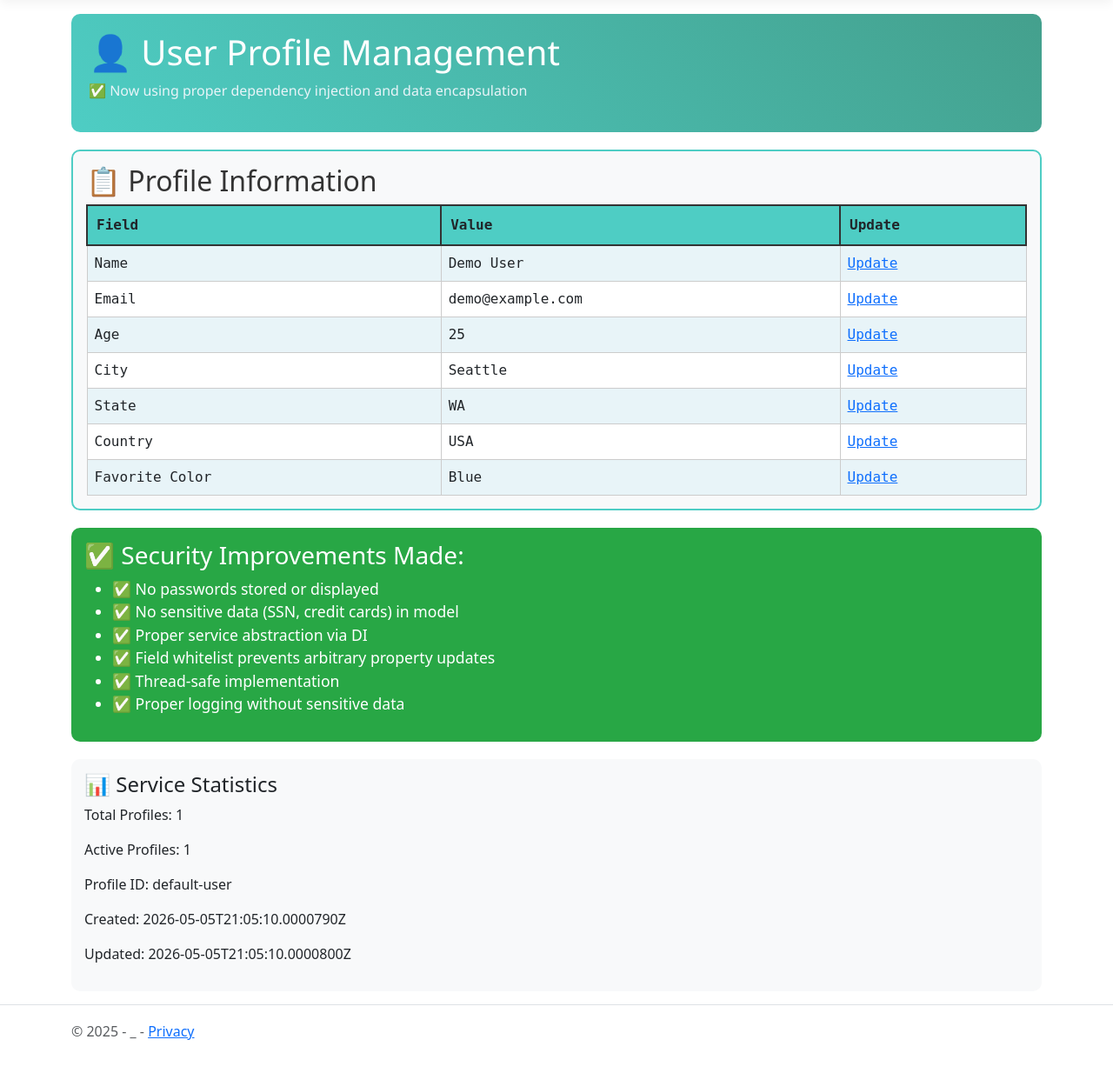
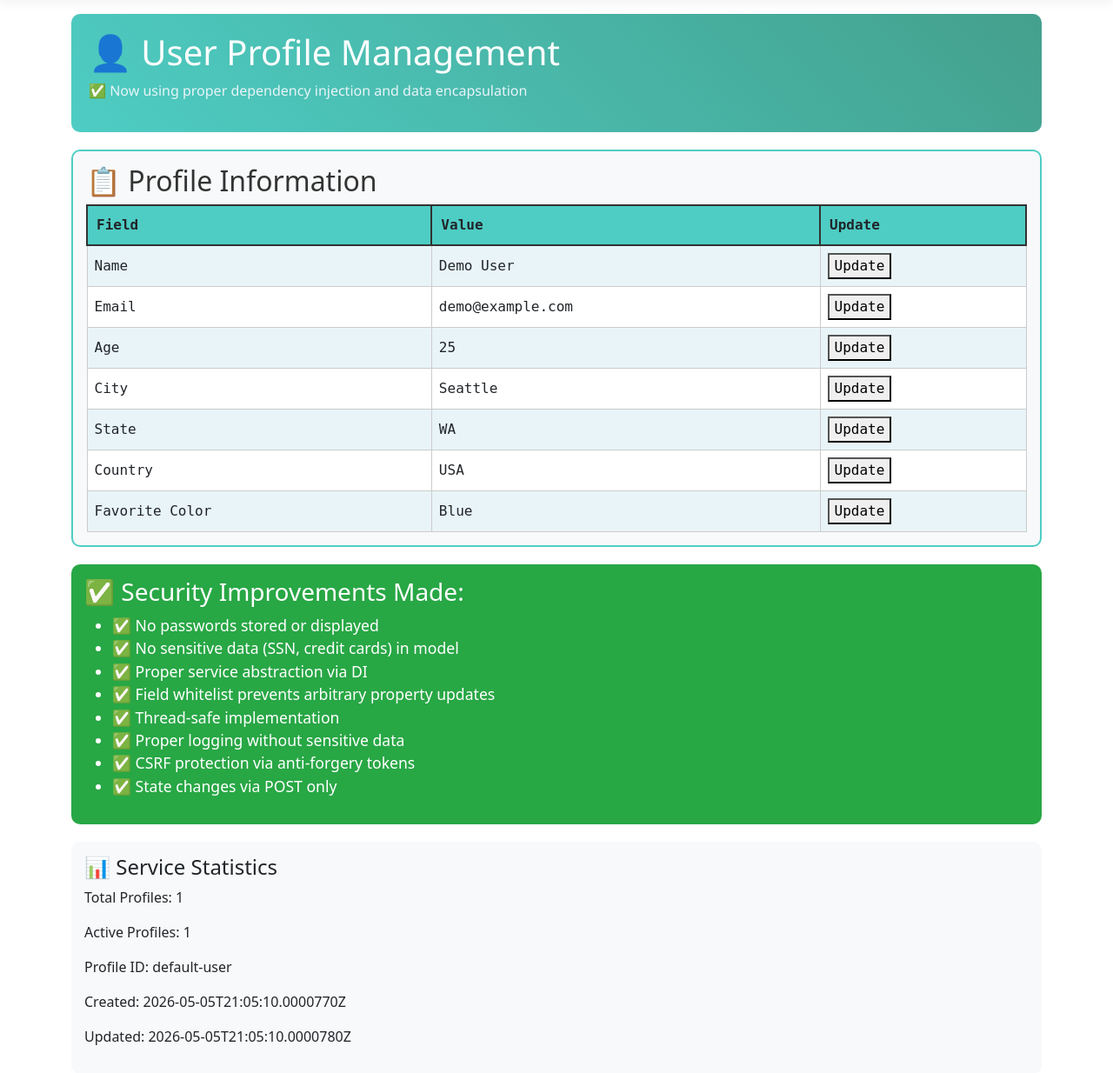
Before and after one commit to rbmathis/Demo1, an ASP.NET Core app: page /Home/GodObjectProfile in a window 1280 px wide. Shown: the part 57-1291 px from the top of the page at 87% size. Before the commit the page ends 1253 px from the top, so only its background shows below. Run offline with ASP.NET Core 8, Linux system fonts and the light colour scheme; style sheets or scripts are compiled from the project's sources; some libraries are stand-ins or nearby versions.

Commit message:
fix: convert GodObjectProfile mutations to POST
Agent-Logs-Url: https://github.com/rbmathis/Demo1/sessions/c3d22630-1f6e-4b82-b433-bf1d0e2bf7ef

Co-authored-by: rbmathis <25754016+rbmathis@users.noreply.github.com>

```diff
--- a/Controllers/HomeController.cs
+++ b/Controllers/HomeController.cs
@@ -128,30 +128,44 @@ public class HomeController : Controller
     // ╚══════════════════════════════════════════════════════════════════════════════╝
 
     /// <summary>
-    /// Profile management demo - now using proper DI and encapsulation.
-    /// The view still shows "anti-pattern" styling for demo purposes.
+    /// Displays the profile management demo with the current profile and profile statistics.
     /// </summary>
+    /// <param name="action">Unused legacy query parameter retained for compatibility.</param>
+    /// <param name="field">Unused legacy query parameter retained for compatibility.</param>
+    /// <param name="value">Unused legacy query parameter retained for compatibility.</param>
+    /// <returns>The GodObjectProfile view.</returns>
     public async Task<IActionResult> GodObjectProfile(string action = "", string field = "", string value = "")
     {
         var profile = await _userProfileService.GetProfileAsync("");
-
-        if (!string.IsNullOrEmpty(action) && action == "update" && !string.IsNullOrEmpty(field))
-        {
-            try
-            {
-                profile = await _userProfileService.UpdateFieldAsync("", field, value);
-            }
-            catch (ArgumentException ex)
-            {
-                _logger.LogWarning(ex, "Invalid field update attempt: {Field}", field);
-                ViewBag.Error = ex.Message;
-            }
-        }
 
         ViewBag.Profile = profile;
         ViewBag.Stats = _userProfileService.GetStats();
 
         return View();
+    }
+
+    /// <summary>
+    /// Updates a single profile field and redirects back to the profile page.
+    /// </summary>
+    /// <param name="field">The profile field to update.</param>
+    /// <param name="value">The new value for the field.</param>
+    /// <returns>A redirect to <see cref="GodObjectProfile(string, string, string)"/>.</returns>
+    [HttpPost]
+    [ValidateAntiForgeryToken]
+    public async Task<IActionResult> GodObjectProfileUpdate(string field, string value)
+    {
+        try
+        {
+            await _userProfileService.UpdateFieldAsync("", field, value);
+            TempData["Success"] = "Profile updated successfully.";
+        }
+        catch (ArgumentException ex)
+        {
+            _logger.LogWarning(ex, "Invalid field update attempt: {Field}", field);
+            TempData["Error"] = ex.Message;
+        }
+
+        return RedirectToAction(nameof(GodObjectProfile));
     }
 
     /// <summary>
--- a/Views/Home/GodObjectProfile.cshtml
+++ b/Views/Home/GodObjectProfile.cshtml
@@ -16,6 +16,20 @@
     </h1>
     <p style="color: #e8f4f8;">✅ Now using proper dependency injection and data encapsulation</p>
 </div>
+
+@if (TempData["Success"] != null)
+{
+    <div style="margin-top: 15px; padding: 15px; background: #d4edda; border: 2px solid #28a745; border-radius: 5px; color: #155724;">
+        <strong>✅ Success:</strong> @TempData["Success"]
+    </div>
+}
+
+@if (TempData["Error"] != null)
+{
+    <div style="margin-top: 15px; padding: 15px; background: #ffcccc; border: 2px solid #cc0000; border-radius: 5px;">
+        <strong>⚠️ Error:</strong> @TempData["Error"]
+    </div>
+}
 
 @if (ViewBag.Error != null)
 {
@@ -36,37 +50,86 @@
         <tr style="background: #e8f4f8;">
             <td style="padding: 8px; border: 1px solid #ccc;">Name</td>
             <td style="padding: 8px; border: 1px solid #ccc;">@profile?.Name</td>
-            <td style="padding: 8px; border: 1px solid #ccc;"><a href="?action=update&field=Name&value=UpdatedName">Update</a></td>
+            <td style="padding: 8px; border: 1px solid #ccc;">
+                <form action="/Home/GodObjectProfileUpdate" method="post" style="display: inline; margin: 0;">
+                    @Html.AntiForgeryToken()
+                    <input type="hidden" name="field" value="Name" />
+                    <input type="hidden" name="value" value="UpdatedName" />
+                    <button type="submit">Update</button>
+                </form>
+            </td>
         </tr>
         <tr style="background: #fff;">
             <td style="padding: 8px; border: 1px solid #ccc;">Email</td>
             <td style="padding: 8px; border: 1px solid #ccc;">@profile?.Email</td>
-            <td style="padding: 8px; border: 1px solid #ccc;"><a href="?action=update&field=Email&value=new@example.com">Update</a></td>
+            <td style="padding: 8px; border: 1px solid #ccc;">
+                <form action="/Home/GodObjectProfileUpdate" method="post" style="display: inline; margin: 0;">
+                    @Html.AntiForgeryToken()
+                    <input type="hidden" name="field" value="Email" />
+                    <input type="hidden" name="value" value="new@example.com" />
+                    <button type="submit">Update</button>
+                </form>
+            </td>
         </tr>
         <tr style="background: #e8f4f8;">
             <td style="padding: 8px; border: 1px solid #ccc;">Age</td>
             <td style="padding: 8px; border: 1px solid #ccc;">@profile?.Age</td>
-            <td style="padding: 8px; border: 1px solid #ccc;"><a href="?action=update&field=Age&value=30">Update</a></td>
+            <td style="padding: 8px; border: 1px solid #ccc;">
+                <form action="/Home/GodObjectProfileUpdate" method="post" style="display: inline; margin: 0;">
+                    @Html.AntiForgeryToken()
+                    <input type="hidden" name="field" value="Age" />
+                    <input type="hidden" name="value" value="30" />
+                    <button type="submit">Update</button>
+                </form>
+            </td>
         </tr>
         <tr style="background: #fff;">
             <td style="padding: 8px; border: 1px solid #ccc;">City</td>
             <td style="padding: 8px; border: 1px solid #ccc;">@profile?.City</td>
-            <td style="padding: 8px; border: 1px solid #ccc;"><a href="?action=update&field=City&value=Portland">Update</a></td>
+            <td style="padding: 8px; border: 1px solid #ccc;">
+                <form action="/Home/GodObjectProfileUpdate" method="post" style="display: inline; margin: 0;">
+                    @Html.AntiForgeryToken()
+                    <input type="hidden" name="field" value="City" />
+                    <input type="hidden" name="value" value="Portland" />
+                    <button type="submit">Update</button>
+                </form>
+            </td>
         </tr>
         <tr style="background: #e8f4f8;">
             <td style="padding: 8px; border: 1px solid #ccc;">State</td>
             <td style="padding: 8px; border: 1px solid #ccc;">@profile?.State</td>
-            <td style="padding: 8px; border: 1px solid #ccc;"><a href="?action=update&field=State&value=OR">Update</a></td>
+            <td style="padding: 8px; border: 1px solid #ccc;">
+                <form action="/Home/GodObjectProfileUpdate" method="post" style="display: inline; margin: 0;">
+                    @Html.AntiForgeryToken()
+                    <input type="hidden" name="field" value="State" />
+                    <input type="hidden" name="value" value="OR" />
+                    <button type="submit">Update</button>
+                </form>
+            </td>
         </tr>
         <tr style="background: #fff;">
             <td style="padding: 8px; border: 1px solid #ccc;">Country</td>
             <td style="padding: 8px; border: 1px solid #ccc;">@profile?.Country</td>
-            <td style="padding: 8px; border: 1px solid #ccc;"><a href="?action=update&field=Country&value=Canada">Update</a></td>
+            <td style="padding: 8px; border: 1px solid #ccc;">
+                <form action="/Home/GodObjectProfileUpdate" method="post" style="display: inline; margin: 0;">
+                    @Html.AntiForgeryToken()
+                    <input type="hidden" name="field" value="Country" />
+                    <input type="hidden" name="value" value="Canada" />
+                    <button type="submit">Update</button>
+                </form>
+            </td>
         </tr>
         <tr style="background: #e8f4f8;">
             <td style="padding: 8px; border: 1px solid #ccc;">Favorite Color</td>
             <td style="padding: 8px; border: 1px solid #ccc;">@profile?.FavoriteColor</td>
-            <td style="padding: 8px; border: 1px solid #ccc;"><a href="?action=update&field=FavoriteColor&value=Green">Update</a></td>
+            <td style="padding: 8px; border: 1px solid #ccc;">
+                <form action="/Home/GodObjectProfileUpdate" method="post" style="display: inline; margin: 0;">
+                    @Html.AntiForgeryToken()
+                    <input type="hidden" name="field" value="FavoriteColor" />
+                    <input type="hidden" name="value" value="Green" />
+                    <button type="submit">Update</button>
+                </form>
+            </td>
         </tr>
     </table>
 </div>
@@ -80,6 +143,8 @@
         <li>✅ Field whitelist prevents arbitrary property updates</li>
         <li>✅ Thread-safe implementation</li>
         <li>✅ Proper logging without sensitive data</li>
+        <li>✅ CSRF protection via anti-forgery tokens</li>
+        <li>✅ State changes via POST only</li>
     </ul>
 </div>
 
```
Also changed, not shown: tests/Demo1.UnitTests/Controllers/HomeControllerCsrfTests.cs (added, +105 -0 lines).
